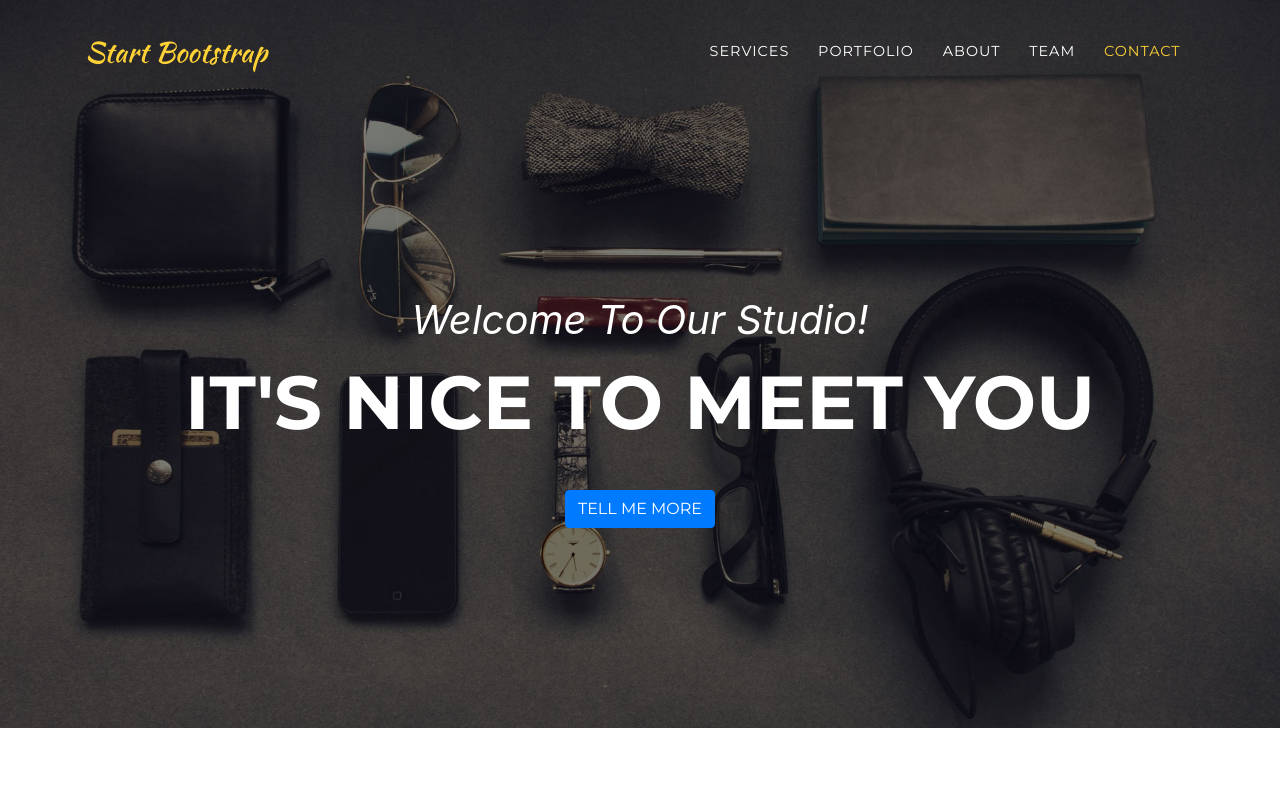
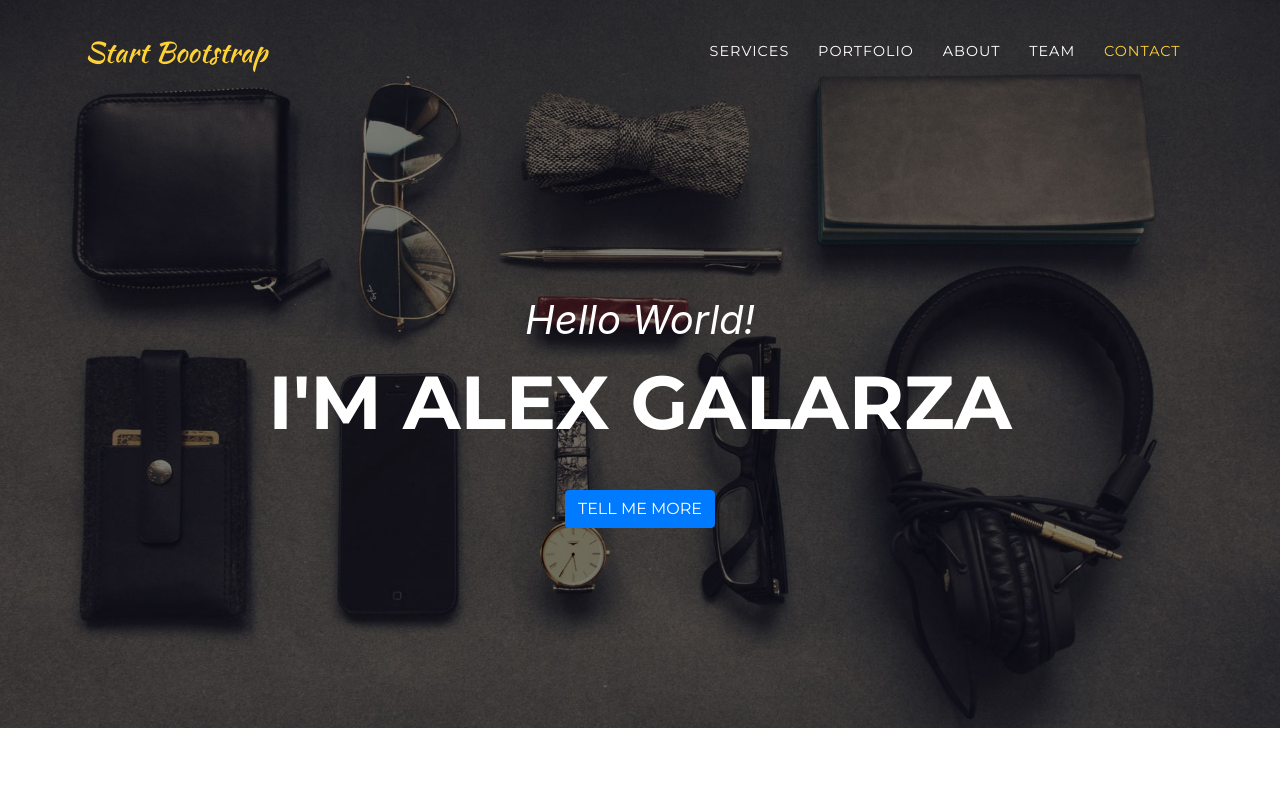
Before and after one commit to galarzaalexUD/galarzaalexUD.github.io, a website with bundled scripts: page index.html in a window 1280 px wide. Shown: the top 800 px of the page. Built offline with nearby package versions, Linux system fonts and the light colour scheme; a web font is replaced by a local one.

```diff
--- a/index.html
+++ b/index.html
@@ -61,8 +61,8 @@
   <header class="masthead">
     <div class="container">
       <div class="intro-text">
-        <div class="intro-lead-in">Welcome To Our Studio!</div>
-        <div class="intro-heading text-uppercase">It's Nice To Meet You</div>
+        <div class="intro-lead-in">Hello World!</div>
+        <div class="intro-heading text-uppercase">I'm Alex Galarza</div>
         <a class="btn btn-primary btn-xl text-uppercase js-scroll-trigger" href="#services">Tell Me More</a>
       </div>
     </div>
```
